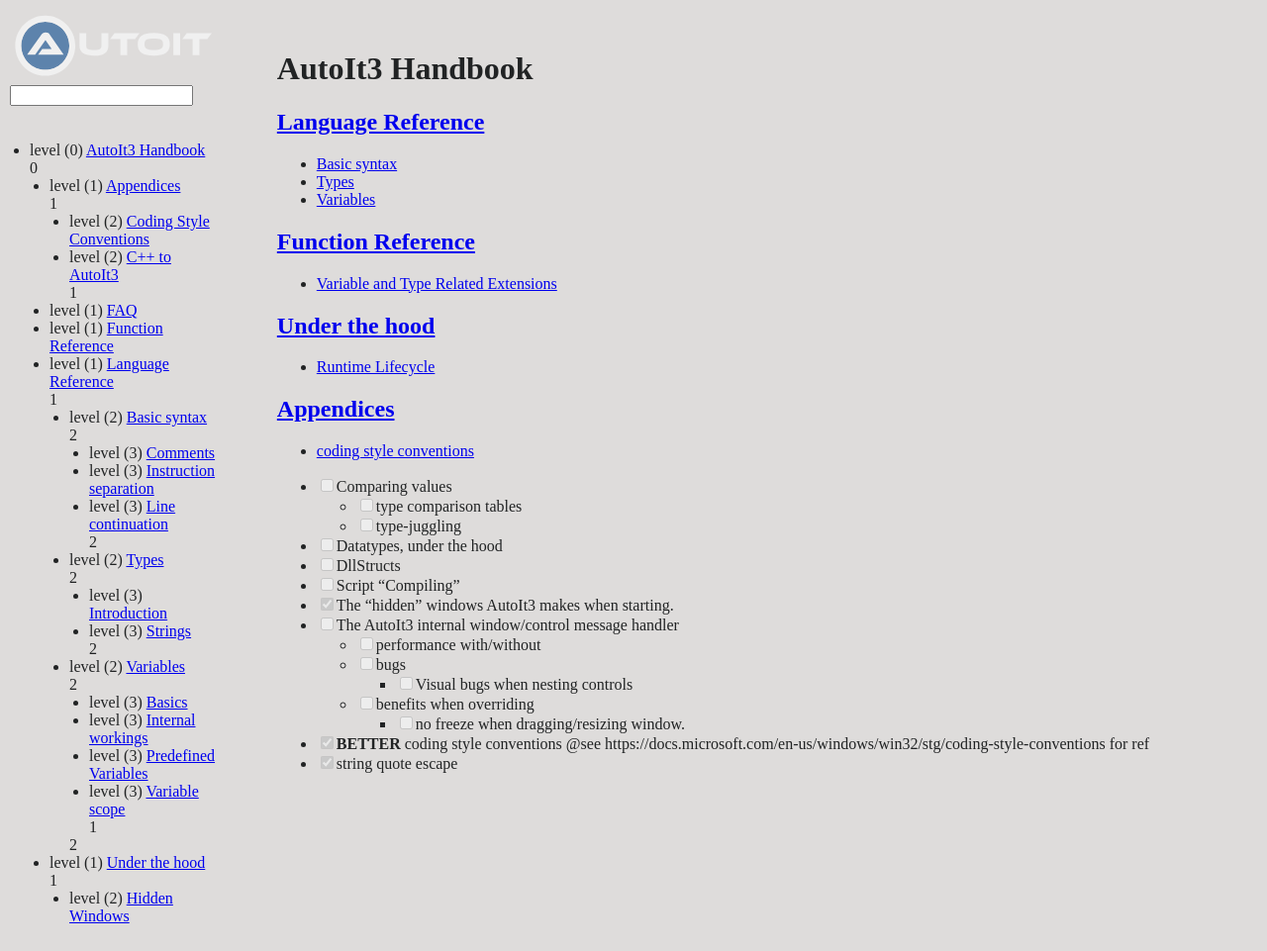
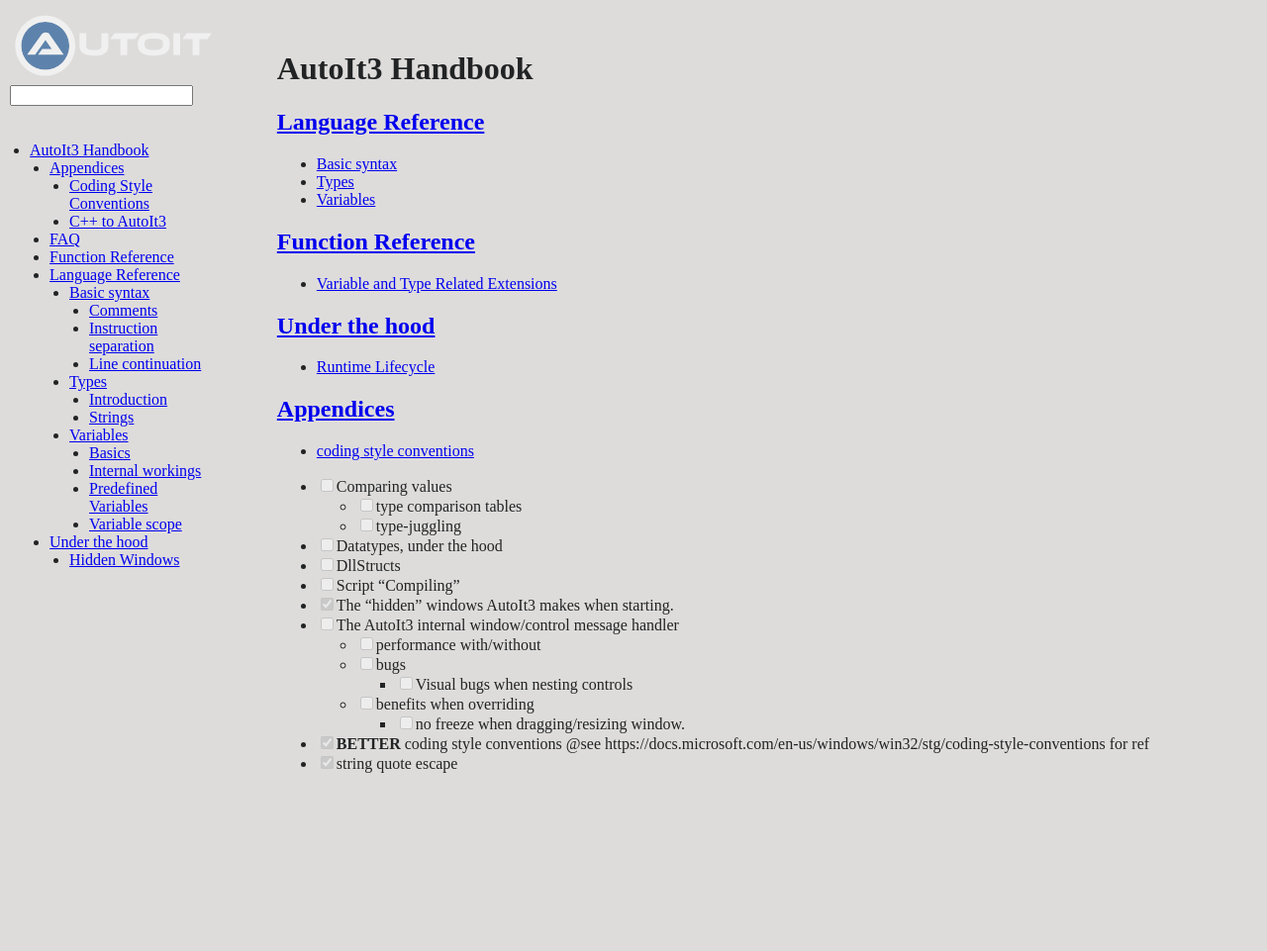
Before and after one commit to genius257/AutoIt3-Handbook, a Jekyll site: the page built from docs/index.md, in a window 1280 px wide. Shown: the whole page at 99% size. Built offline with Jekyll 4.4.1, drawn with Linux system fonts in a browser that asks for light colours; nearby versions of some CDN libraries; our own code applies the rules of GitHub Pages for plain Markdown files; after the commit the page ends 900 px from its top, so only the background shows below that.

Commit message:
Removed debug text from TOC/Nav

```diff
--- a/docs/_layouts/default.html
+++ b/docs/_layouts/default.html
@@ -35,15 +35,15 @@
                             {% if page_level > previous_page_level %}
                                 {% assign x = page_level | minus: 1 %}
                                 {% for i in (previous_page_level..x) %}
-                                {{ i }}<ul>
+                                <ul>
                                 {% endfor %}
                             {% elsif page_level < previous_page_level %}
                                 {% assign x = previous_page_level | minus: 1 %}
                                 {% for i in (page_level..x) %}
-                                {{ i }}</ul>
+                                </ul>
                                 {% endfor %}
                             {% endif %}
-                            <li>level ({{ page_level }}) <a href="{{ page.url | relative_url }}">{{ page.title }}</a></li>
+                            <li><a href="{{ page.url | relative_url }}">{{ page.title }}</a></li>
                             {% assign previous_page_level = page_level %}
                         {% endif %}
                     {% endfor %}
```
